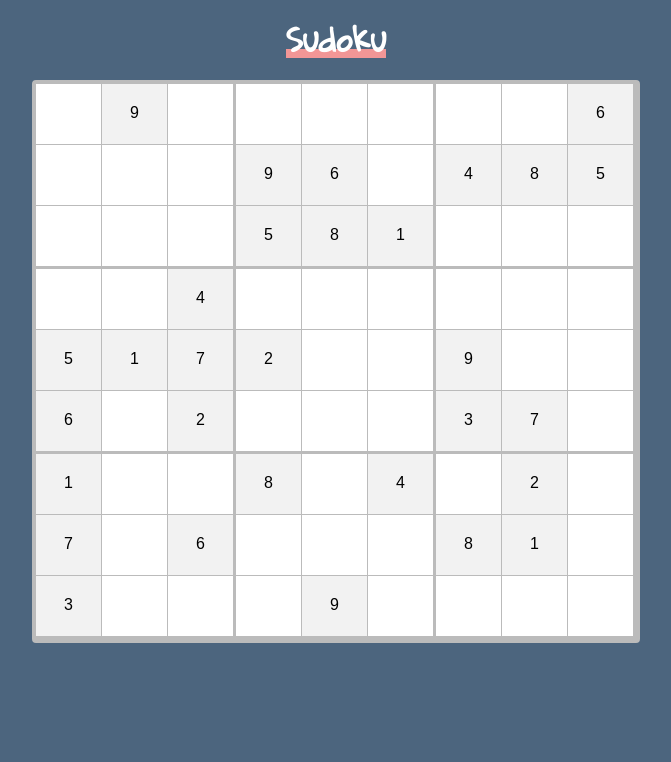
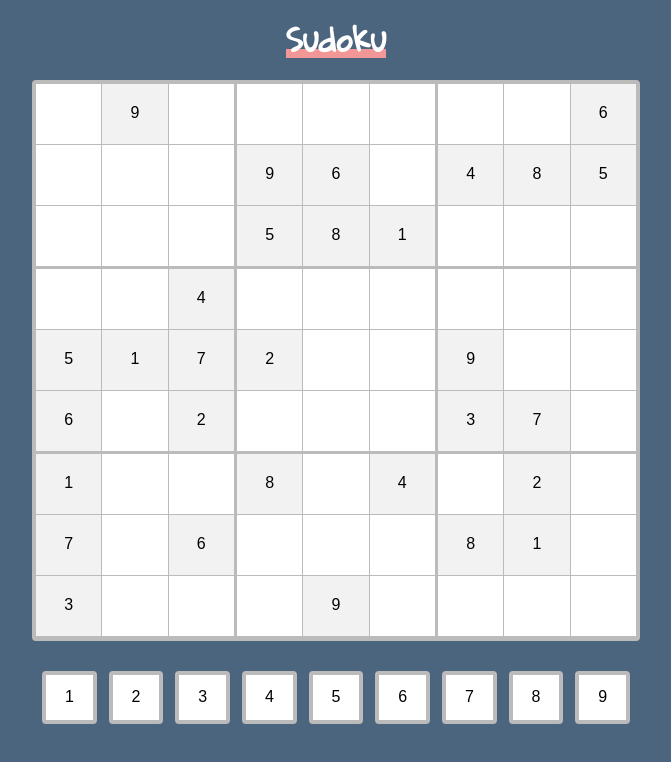
Before and after one commit to bsansone/sudoku, a React (Create React App) app: page / in a window 1280 px wide. Shown: the top 762 px of the page, without its empty margins (304-975 px from the left). Built offline with nearby package versions, Linux system fonts and the light colour scheme; a web font is replaced by a local one.

Commit message:
Validation

```diff
--- a/package.json
+++ b/package.json
@@ -1,13 +1,17 @@
 {
   "name": "sudoku",
+  "homepage": "http://sansone.io/sudoku",
   "version": "0.1.0",
   "private": true,
   "dependencies": {
+    "gh-pages": "^2.0.1",
     "react": "^16.5.2",
     "react-dom": "^16.5.2",
     "react-scripts-ts": "3.1.0"
   },
   "scripts": {
+    "predeploy": "npm run build",
+    "deploy": "gh-pages -d build",
     "start": "react-scripts-ts start",
     "build": "react-scripts-ts build",
     "test": "react-scripts-ts test --env=jsdom",
--- a/src/App.css
+++ b/src/App.css
@@ -23,8 +23,7 @@
   font-family: "Gloria Hallelujah", cursive;
 }
 
-.GameBoard-Wrapper,
-.GameBoard-Controls-Wrapper {
+.GameBoard-Wrapper {
   background-color: white;
   border-radius: 4px;
   border: 4px solid #bbb;
@@ -35,6 +34,10 @@
 
 .GameBoard-Row-Wrapper:nth-of-type(3n + 3) {
   border-bottom: 2px solid #bbb;
+}
+
+.GameBoard-Row-Wrapper:nth-of-type(9n + 9) {
+  border-bottom: none;
 }
 
 .GameBoard-Cell-Wrapper {
@@ -67,10 +70,34 @@
   border-right-width: 3px;
 }
 
+.GameBoard-Cell-Wrapper:nth-of-type(9n + 9) {
+  border-right: none;
+}
+
 .GameBoard-Row {
   display: flex;
 }
 
-.GameBoard-Controls {
-  padding: 12px;
+.GameBoard-Controls-Wrapper {
+  margin: 24px auto 0px auto;
+  max-width: 600px;
+  width: 100%;
 }
+
+.GameBoard-Controls-Digits {
+  display: flex;
+  justify-content: space-around;
+}
+
+.GameBoard-Controls-Digit-Wrapper {
+  align-items: center;
+  background-color: white;
+  border: 4px solid #bbb;
+  border-radius: 4px;
+  cursor: pointer;
+  display: flex;
+  flex-basis: calc(100% / 9);
+  height: 45px;
+  justify-content: center;
+  margin: 6px;
+}
--- a/src/App.tsx
+++ b/src/App.tsx
@@ -2,18 +2,22 @@ import * as React from "react";
 import "./App.css";
 import GameBoard from "./GameBoard";
 import GameBoardRow from "./GameBoardRow";
-import GameBoarCell from "./GameBoardCell";
+import GameBoardCell from "./GameBoardCell";
+import GameBoardControls from "./GameBoardControls";
+import DigitButton from "./DigitButton";
 
 interface State {
   board: number[][];
+  emptyCells: number[][];
   highlightSelected: boolean;
-  initialBoard: number[][];
   selectedCell: SelectedCell;
+  shouldValidateCell: boolean;
+  isDuplicateValue: boolean;
 }
 
 interface SelectedCell {
   row?: number;
-  cell?: number;
+  column?: number;
   value?: number;
 }
 
@@ -33,25 +37,41 @@ class App extends React.Component<{}, State> {
         [7, 0, 6, 0, 0, 0, 8, 1, 0],
         [3, 0, 0, 0, 9, 0, 0, 0, 0]
       ],
+      emptyCells: [],
       highlightSelected: true,
-      initialBoard: [
-        [0, 9, 0, 0, 0, 0, 0, 0, 6],
-        [0, 0, 0, 9, 6, 0, 4, 8, 5],
-        [0, 0, 0, 5, 8, 1, 0, 0, 0],
-        [0, 0, 4, 0, 0, 0, 0, 0, 0],
-        [5, 1, 7, 2, 0, 0, 9, 0, 0],
-        [6, 0, 2, 0, 0, 0, 3, 7, 0],
-        [1, 0, 0, 8, 0, 4, 0, 2, 0],
-        [7, 0, 6, 0, 0, 0, 8, 1, 0],
-        [3, 0, 0, 0, 9, 0, 0, 0, 0]
-      ],
-      selectedCell: {}
+      isDuplicateValue: false,
+      selectedCell: {},
+      shouldValidateCell: true
     };
 
     this.handleCellClick = this.handleCellClick.bind(this);
     this.toggleHighlightSelected = this.toggleHighlightSelected.bind(this);
     this.handleCellKeyDown = this.handleCellKeyDown.bind(this);
     this.findAndReplaceCellValue = this.findAndReplaceCellValue.bind(this);
+    this.handleDigitClick = this.handleDigitClick.bind(this);
+    this.isDuplicateValue = this.isDuplicateValue.bind(this);
+    this.hasDuplicateRowValue = this.hasDuplicateRowValue.bind(this);
+    this.hasDuplicateColumnValue = this.hasDuplicateColumnValue.bind(this);
+    this.hasDuplicateValueInSquare = this.hasDuplicateValueInSquare.bind(this);
+    this.findEmptyPositions = this.findEmptyPositions.bind(this);
+    this.checkIfInitiallyEmpty = this.checkIfInitiallyEmpty.bind(this);
+  }
+
+  public componentDidMount() {
+    this.findEmptyPositions();
+  }
+
+  public findEmptyPositions(): void {
+    const { board } = this.state;
+    const emptyCells: State["board"] = [];
+    board.forEach((row, rowIndex) => {
+      row.forEach((cell, column) => {
+        if (cell === 0) {
+          emptyCells.push([rowIndex, column]);
+        }
+      });
+    });
+    this.setState({ emptyCells });
   }
 
   public handleCellClick(selectedCell: SelectedCell): void {
@@ -70,6 +90,109 @@ class App extends React.Component<{}, State> {
     this.setState({ board: newBoard });
   }
 
+  public isDuplicateValue(value: number): boolean {
+    if (
+      this.hasDuplicateRowValue(value) ||
+      this.hasDuplicateColumnValue(value) ||
+      this.hasDuplicateValueInSquare(value)
+    ) {
+      return true;
+    }
+    return false;
+  }
+
+  public hasDuplicateRowValue(value: number): boolean {
+    const { board, selectedCell } = this.state;
+    let hasDuplicateRowValue: boolean = false;
+
+    if (selectedCell.row || selectedCell.row === 0) {
+      const selectedRow: number[] = board[selectedCell.row];
+      hasDuplicateRowValue = selectedRow.includes(value);
+    }
+
+    return hasDuplicateRowValue;
+  }
+
+  public hasDuplicateColumnValue(value: number): boolean {
+    const { board, selectedCell } = this.state;
+    let hasDuplicateColumnValue: boolean = false;
+
+    if (selectedCell.column || selectedCell.column === 0) {
+      for (const row of board) {
+        if (row[selectedCell.column] === value) {
+          hasDuplicateColumnValue = true;
+          break;
+        }
+      }
+    }
+
+    return hasDuplicateColumnValue;
+  }
+
+  public hasDuplicateValueInSquare(value: number): boolean {
+    const { board, selectedCell } = this.state;
+    const squareSize = 3;
+
+    let columnCorner = 0;
+    let rowCorner = 0;
+    let hasDuplicateValueInSquare = false;
+
+    if (selectedCell.column || selectedCell.column === 0) {
+      while (selectedCell.column >= columnCorner + squareSize) {
+        columnCorner += squareSize;
+      }
+    }
+
+    if (selectedCell.row || selectedCell.row === 0) {
+      while (selectedCell.row >= rowCorner + squareSize) {
+        rowCorner += squareSize;
+      }
+    }
+
+    for (let i = rowCorner; i < rowCorner + squareSize; i++) {
+      for (let j = columnCorner; j < columnCorner + squareSize; j++) {
+        if (board[i][j] === value) {
+          hasDuplicateValueInSquare = false;
+          return false;
+        }
+      }
+    }
+
+    return hasDuplicateValueInSquare;
+  }
+
+  public handleDigitClick(value: number): void {
+    const { selectedCell } = this.state;
+    const selectedRow = selectedCell.row;
+    const selectedColumn = selectedCell.column;
+    const cellIsSelected =
+      (selectedRow || selectedRow === 0) &&
+      (selectedColumn || selectedColumn === 0);
+
+    if (cellIsSelected) {
+      if (
+        (this.state.shouldValidateCell && !this.isDuplicateValue(value)) ||
+        !this.state.shouldValidateCell
+      ) {
+        const newBoard: State["board"] = this.findAndReplaceCellValue(value);
+
+        this.setState({ board: newBoard });
+      }
+    }
+  }
+
+  public checkIfInitiallyEmpty(cell: number[]): boolean {
+    const { emptyCells } = this.state;
+    let initiallyEmpty = false;
+    for (const emptyCell of emptyCells) {
+      if (JSON.stringify(emptyCell) === JSON.stringify(cell)) {
+        initiallyEmpty = true;
+        break;
+      }
+    }
+    return initiallyEmpty;
+  }
+
   public render() {
     return (
       <div className="App">
@@ -79,34 +202,51 @@ class App extends React.Component<{}, State> {
         <GameBoard>
           {this.state.board.map((row, i) => (
             <GameBoardRow key={`row-${i}`}>
-              {row.map((cell, j) => (
-                <GameBoarCell
+              {row.map((value, j) => (
+                <GameBoardCell
                   key={`cell-${j}`}
-                  cell={j}
-                  value={cell}
+                  column={j}
+                  value={value}
                   row={i}
                   handleCellClick={this.handleCellClick}
                   selectedCell={this.state.selectedCell}
                   handleCellKeyDown={this.handleCellKeyDown}
-                  initialBoard={this.state.initialBoard}
+                  emptyCells={this.state.emptyCells}
+                  isInitiallyEmpty={this.checkIfInitiallyEmpty([i, j])}
                 />
               ))}
             </GameBoardRow>
           ))}
         </GameBoard>
+        <GameBoardControls>
+          <div className="GameBoard-Controls-Digits-Wrapper">
+            <div className="GameBoard-Controls-Digits">
+              {Array.from(Array(9).keys(), digit => (
+                <DigitButton
+                  key={`digit-${digit}`}
+                  value={digit + 1}
+                  onClick={this.handleDigitClick}
+                />
+              ))}
+            </div>
+          </div>
+        </GameBoardControls>
       </div>
     );
   }
 
   private findAndReplaceCellValue(newValue: number): number[][] {
-    const { row: selectedRow, cell: selectedCell } = this.state.selectedCell;
+    const {
+      row: selectedRow,
+      column: selectedColumn
+    } = this.state.selectedCell;
     const currentBoard: State["board"] = this.state.board.slice();
 
     for (let i = 0; i < currentBoard.length; i++) {
       if (i === selectedRow) {
         const row = currentBoard[i];
         for (let j = 0; j < row.length; j++) {
-          if (j === selectedCell) {
+          if (j === selectedColumn) {
             currentBoard[i][j] = newValue;
           }
         }
--- /dev/null
+++ b/src/DigitButton.tsx
@@ -0,0 +1,31 @@
+import * as React from "react";
+import "./App.css";
+
+interface Props {
+  value: number;
+  onClick: (value: number) => void;
+}
+
+class DigitButton extends React.Component<Props, {}> {
+  constructor(props: Props) {
+    super(props);
+
+    this.onClick = this.onClick.bind(this);
+  }
+
+  public onClick() {
+    this.props.onClick(this.props.value);
+  }
+
+  public render() {
+    return (
+      <div className="GameBoard-Controls-Digit-Wrapper" onClick={this.onClick}>
+        <div className="GameBoard-Controls-Digit">
+          <span>{this.props.value}</span>
+        </div>
+      </div>
+    );
+  }
+}
+
+export default DigitButton;
--- a/src/GameBoardCell.tsx
+++ b/src/GameBoardCell.tsx
@@ -2,18 +2,19 @@ import * as React from "react";
 import "./App.css";
 
 interface Props {
-  cell: number;
+  column: number;
   row: number;
   handleCellClick: (selectedCell: SelectedCell) => void;
+  isInitiallyEmpty: boolean;
   selectedCell: SelectedCell;
   value: number;
   handleCellKeyDown: (value: number) => void;
-  initialBoard: number[][];
+  emptyCells: number[][];
 }
 
 interface SelectedCell {
   row?: number;
-  cell?: number;
+  column?: number;
   value?: number;
 }
 
@@ -24,16 +25,28 @@ class GameBoardCell extends React.Component<Props, {}> {
     this.onClick = this.onClick.bind(this);
   }
 
-  public onClick() {
+  public shouldComponentUpdate(prevProps: Props): boolean {
+    if (
+      this.props.value !== prevProps.value ||
+      this.props.selectedCell !== prevProps.selectedCell ||
+      this.props.isInitiallyEmpty !== prevProps.isInitiallyEmpty
+    ) {
+      return true;
+    }
+
+    return false;
+  }
+
+  public onClick(): void {
     const selectedCell: SelectedCell = {
-      cell: this.props.cell,
+      column: this.props.column,
       row: this.props.row,
       value: this.props.value
     };
     this.props.handleCellClick(selectedCell);
   }
 
-  public onKeyDown(event: any) {
+  public onKeyDown(event: any): void {
     const isNumber = isFinite(event.key);
     if (isNumber) {
       const enteredNumber: number = Number(event.key);
@@ -42,22 +55,19 @@ class GameBoardCell extends React.Component<Props, {}> {
   }
 
   public render() {
-    const sameSelectedRow: boolean =
-      this.props.selectedCell.row === this.props.row;
-    const sameSelectedCell: boolean =
-      this.props.selectedCell.cell === this.props.cell;
+    const { selectedCell } = this.props;
+    const sameSelectedRow: boolean = selectedCell.row === this.props.row;
+    const sameSelectedCell: boolean = selectedCell.column === this.props.column;
     const isSelected: boolean = sameSelectedRow && sameSelectedCell;
-    const sameCellValue: boolean =
-      this.props.selectedCell.value === this.props.value;
-    const initiallyFilled =
-      this.props.initialBoard[this.props.row][this.props.cell] !== 0;
+    const sameCellValue: boolean = selectedCell.value === this.props.value;
+
     let className: string = "GameBoard-Cell-Wrapper";
 
     if ((this.props.value && sameCellValue) || isSelected) {
       className += " selected-primary";
     }
 
-    if (initiallyFilled) {
+    if (!this.props.isInitiallyEmpty) {
       className += " initially-filled";
     }
 
@@ -67,7 +77,7 @@ class GameBoardCell extends React.Component<Props, {}> {
         className={className}
         onClick={this.onClick}
         onKeyDown={
-          isSelected && !initiallyFilled
+          isSelected && !this.props.isInitiallyEmpty
             ? e => {
                 this.onKeyDown(e);
               }
--- a/tsconfig.json
+++ b/tsconfig.json
@@ -4,7 +4,7 @@
     "outDir": "build/dist",
     "module": "esnext",
     "target": "es5",
-    "lib": ["es6", "dom"],
+    "lib": ["es2017", "dom"],
     "sourceMap": true,
     "allowJs": true,
     "jsx": "react",
```
Also changed, not shown: 1 other file (tests, documents, lock files or other folders).
